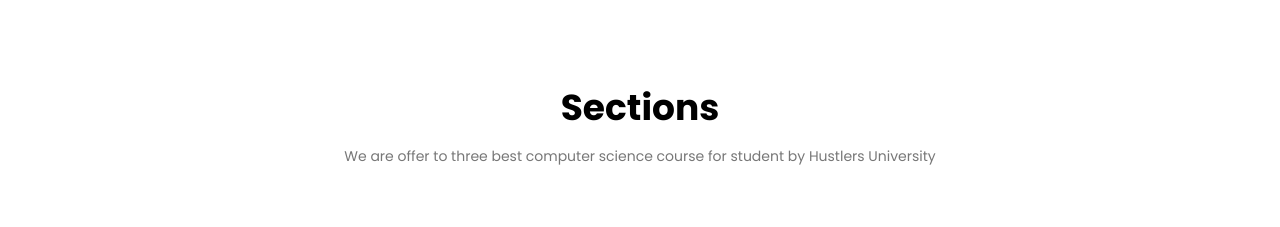
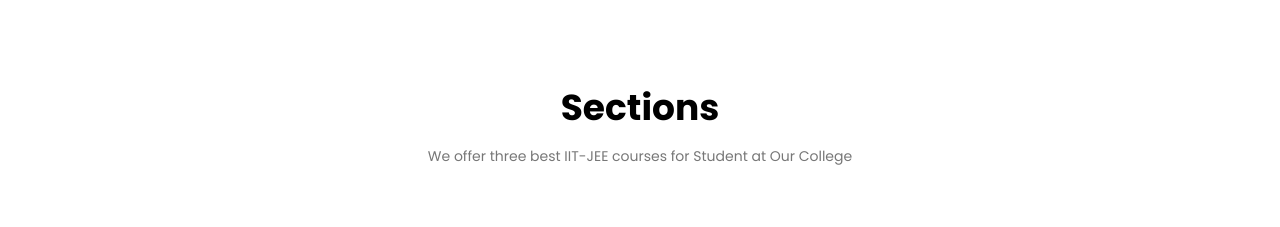
Before and after one commit to charanravanam/Alumni, a browser extension: page index.html in a window 1280 px wide. Shown: the part 820-1047 px from the top of the page. Drawn offline with Linux system fonts and the light colour scheme.

Commit message:
Update index.html

```diff
--- a/index.html
+++ b/index.html
@@ -48,7 +48,7 @@
 
     <section class="course" id="course_call">
         <h1>Sections</h1>
-        <p>We are offer to three best computer science course for student by Hustlers University</p>
+        <p>We offer three best IIT-JEE courses for Student at Our College</p>
 
         <div class="row">
             <div class="course-col">
```
